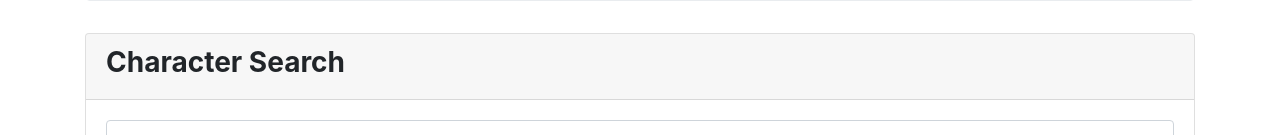
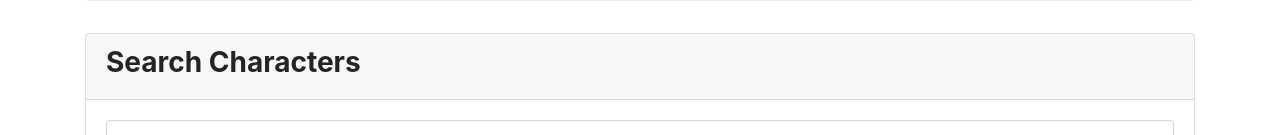
Before and after one commit to benjaminbwright/deploy-star-Wars, a website: page view.html in a window 1280 px wide. Shown: the part 298-433 px from the top of the page. Drawn offline with nearby package versions, Linux system fonts and the light colour scheme.

Commit message:
changed search heading

```diff
--- a/view.html
+++ b/view.html
@@ -5,10 +5,8 @@
     <meta charset="UTF-8">
     <title>Star Wars - Express</title>
     <!-- Latest compiled and minified CSS & JS -->
-  <link rel="stylesheet"
-    href="https://maxcdn.bootstrapcdn.com/bootstrap/4.0.0/css/bootstrap.min.css">
-  <link rel="stylesheet"
-    href="https://stackpath.bootstrapcdn.com/font-awesome/4.7.0/css/font-awesome.min.css">
+    <link rel="stylesheet" href="https://maxcdn.bootstrapcdn.com/bootstrap/4.0.0/css/bootstrap.min.css">
+    <link rel="stylesheet" href="https://stackpath.bootstrapcdn.com/font-awesome/4.7.0/css/font-awesome.min.css">
     <script src="https://code.jquery.com/jquery.js"></script>
     <script src="https://maxcdn.bootstrapcdn.com/bootstrap/4.0.0/js/bootstrap.min.js"></script>
 
@@ -32,7 +30,7 @@
 
                 <div class="card mb-4">
                     <div class="card-header">
-            <h3><strong>Character Search</strong></h3>
+                        <h3><strong>Search Characters</strong></h3>
                     </div>
                     <div class="card-body">
                         <input type="text" id="character-search" class="form-control">
@@ -86,7 +84,6 @@
                 }
             });
         });
-
     </script>
 </body>
 
```
Lines whose indentation alone changed are shown as unchanged.
